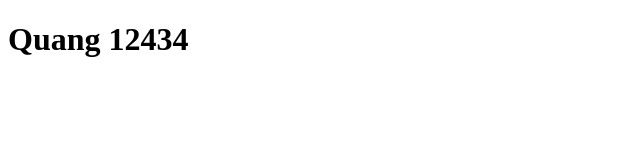
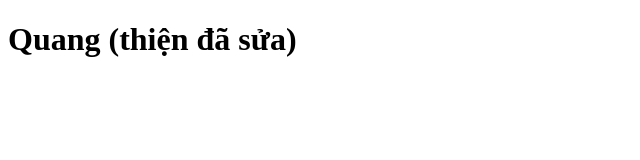
Before and after one commit to Quangluc1992/gitDemo_quang123, a plain HTML site: page index.html in a window 1280 px wide. Shown: the whole page, without its empty margins (0-640 px from the left). Drawn offline with Linux system fonts and the light colour scheme.

Commit message:
truong sua

```diff
--- a/index.html
+++ b/index.html
@@ -7,6 +7,6 @@
     <title>Document</title>
 </head>
 <body>
-    <h1>Quang 12434</h1>
+    <h1>Quang (thiện đã sửa)</h1>
 </body>
 </html>
```
